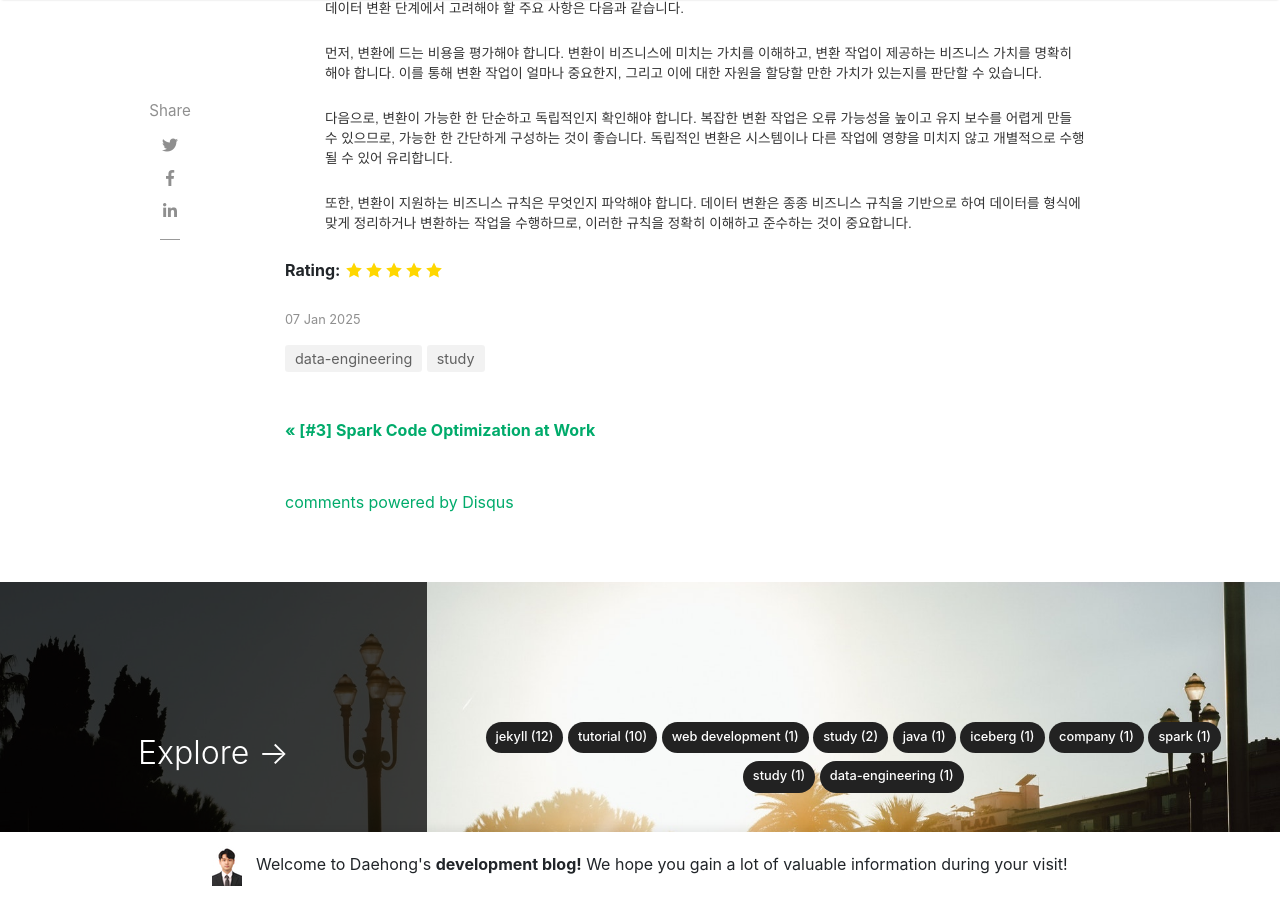
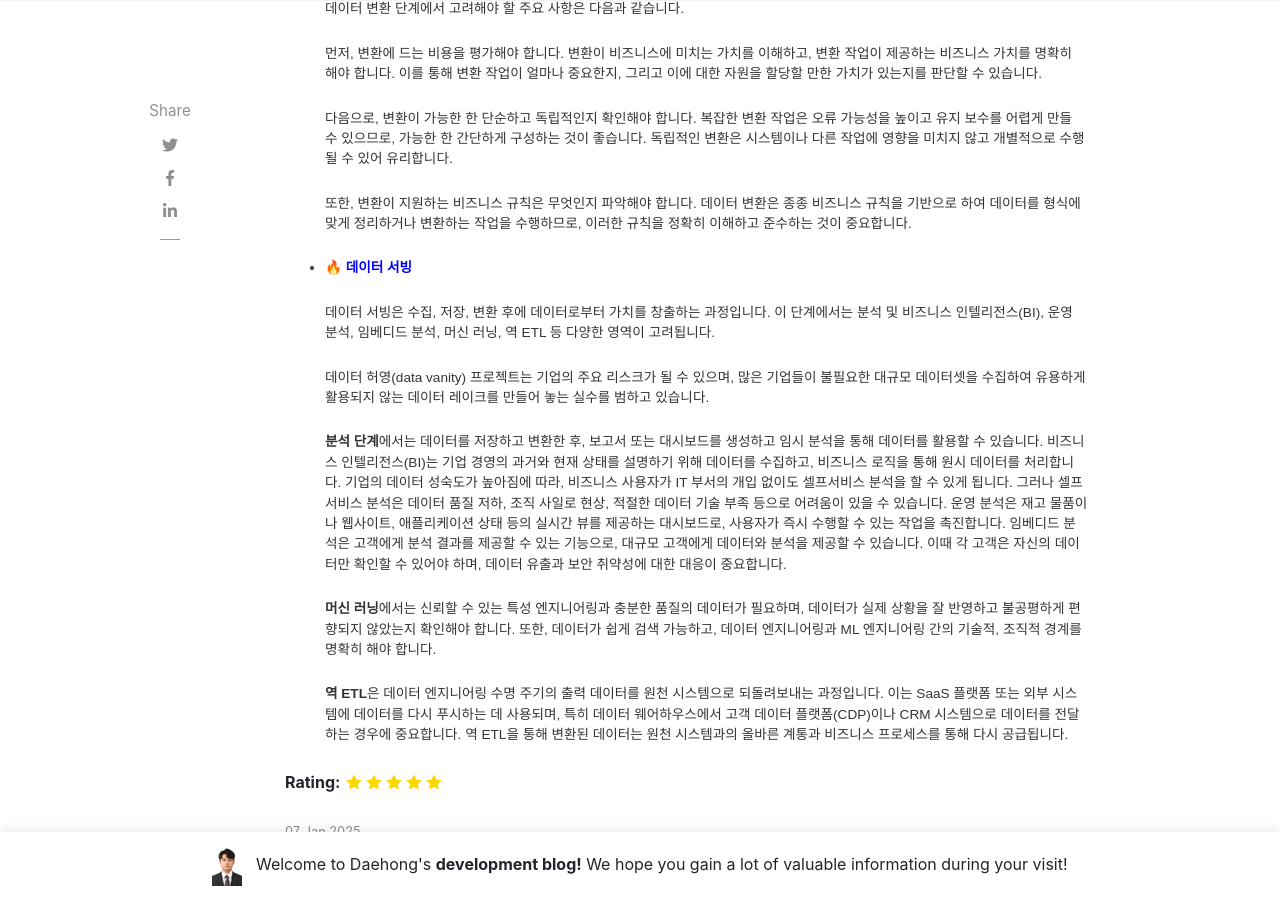
Before and after one commit to JeonDaehong/JeonDaehong.github.io, a Jekyll site: the page built from _posts/2025-01-07-robust-data-engineering.md, in a window 1280 px wide and 900 px high, scrolled down 7855 px. Built offline with Jekyll 4.4.1, drawn with Linux system fonts in a browser that asks for light colours; nearby versions of some CDN libraries; comment, search, counter and statistics services are not loaded.

Commit message:
Study Robust Data Engineering Book

```diff
--- a/_posts/2025-01-07-robust-data-engineering.md
+++ b/_posts/2025-01-07-robust-data-engineering.md
@@ -249,3 +249,16 @@ rating: 5
 	다음으로, 변환이 가능한 한 단순하고 독립적인지 확인해야 합니다. 복잡한 변환 작업은 오류 가능성을 높이고 유지 보수를 어렵게 만들 수 있으므로, 가능한 한 간단하게 구성하는 것이 좋습니다. 독립적인 변환은 시스템이나 다른 작업에 영향을 미치지 않고 개별적으로 수행될 수 있어 유리합니다.
 
 	또한, 변환이 지원하는 비즈니스 규칙은 무엇인지 파악해야 합니다. 데이터 변환은 종종 비즈니스 규칙을 기반으로 하여 데이터를 형식에 맞게 정리하거나 변환하는 작업을 수행하므로, 이러한 규칙을 정확히 이해하고 준수하는 것이 중요합니다.
+
+
+- <span style="color:blue;">**🔥 데이터 서빙**</span>
+
+	데이터 서빙은 수집, 저장, 변환 후에 데이터로부터 가치를 창출하는 과정입니다. 이 단계에서는 분석 및 비즈니스 인텔리전스(BI), 운영 분석, 임베디드 분석, 머신 러닝, 역 ETL 등 다양한 영역이 고려됩니다.
+
+	데이터 허영(data vanity) 프로젝트는 기업의 주요 리스크가 될 수 있으며, 많은 기업들이 불필요한 대규모 데이터셋을 수집하여 유용하게 활용되지 않는 데이터 레이크를 만들어 놓는 실수를 범하고 있습니다.
+
+	**분석 단계**에서는 데이터를 저장하고 변환한 후, 보고서 또는 대시보드를 생성하고 임시 분석을 통해 데이터를 활용할 수 있습니다. 비즈니스 인텔리전스(BI)는 기업 경영의 과거와 현재 상태를 설명하기 위해 데이터를 수집하고, 비즈니스 로직을 통해 원시 데이터를 처리합니다. 기업의 데이터 성숙도가 높아짐에 따라, 비즈니스 사용자가 IT 부서의 개입 없이도 셀프서비스 분석을 할 수 있게 됩니다. 그러나 셀프서비스 분석은 데이터 품질 저하, 조직 사일로 현상, 적절한 데이터 기술 부족 등으로 어려움이 있을 수 있습니다. 운영 분석은 재고 물품이나 웹사이트, 애플리케이션 상태 등의 실시간 뷰를 제공하는 대시보드로, 사용자가 즉시 수행할 수 있는 작업을 촉진합니다. 임베디드 분석은 고객에게 분석 결과를 제공할 수 있는 기능으로, 대규모 고객에게 데이터와 분석을 제공할 수 있습니다. 이때 각 고객은 자신의 데이터만 확인할 수 있어야 하며, 데이터 유출과 보안 취약성에 대한 대응이 중요합니다.
+
+	**머신 러닝**에서는 신뢰할 수 있는 특성 엔지니어링과 충분한 품질의 데이터가 필요하며, 데이터가 실제 상황을 잘 반영하고 불공평하게 편향되지 않았는지 확인해야 합니다. 또한, 데이터가 쉽게 검색 가능하고, 데이터 엔지니어링과 ML 엔지니어링 간의 기술적, 조직적 경계를 명확히 해야 합니다.
+
+	**역 ETL**은 데이터 엔지니어링 수명 주기의 출력 데이터를 원천 시스템으로 되돌려보내는 과정입니다. 이는 SaaS 플랫폼 또는 외부 시스템에 데이터를 다시 푸시하는 데 사용되며, 특히 데이터 웨어하우스에서 고객 데이터 플랫폼(CDP)이나 CRM 시스템으로 데이터를 전달하는 경우에 중요합니다. 역 ETL을 통해 변환된 데이터는 원천 시스템과의 올바른 계통과 비즈니스 프로세스를 통해 다시 공급됩니다.
```
